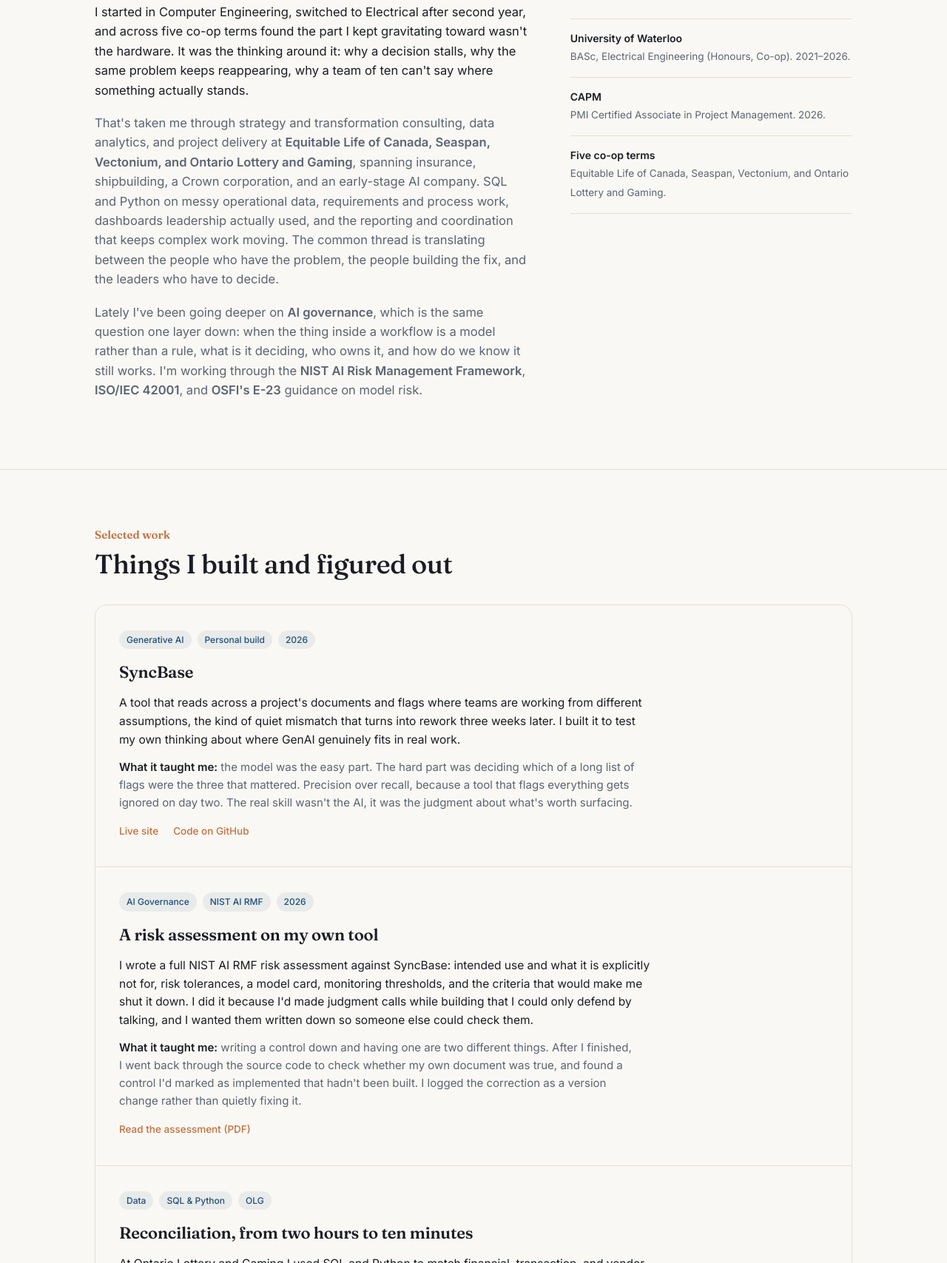
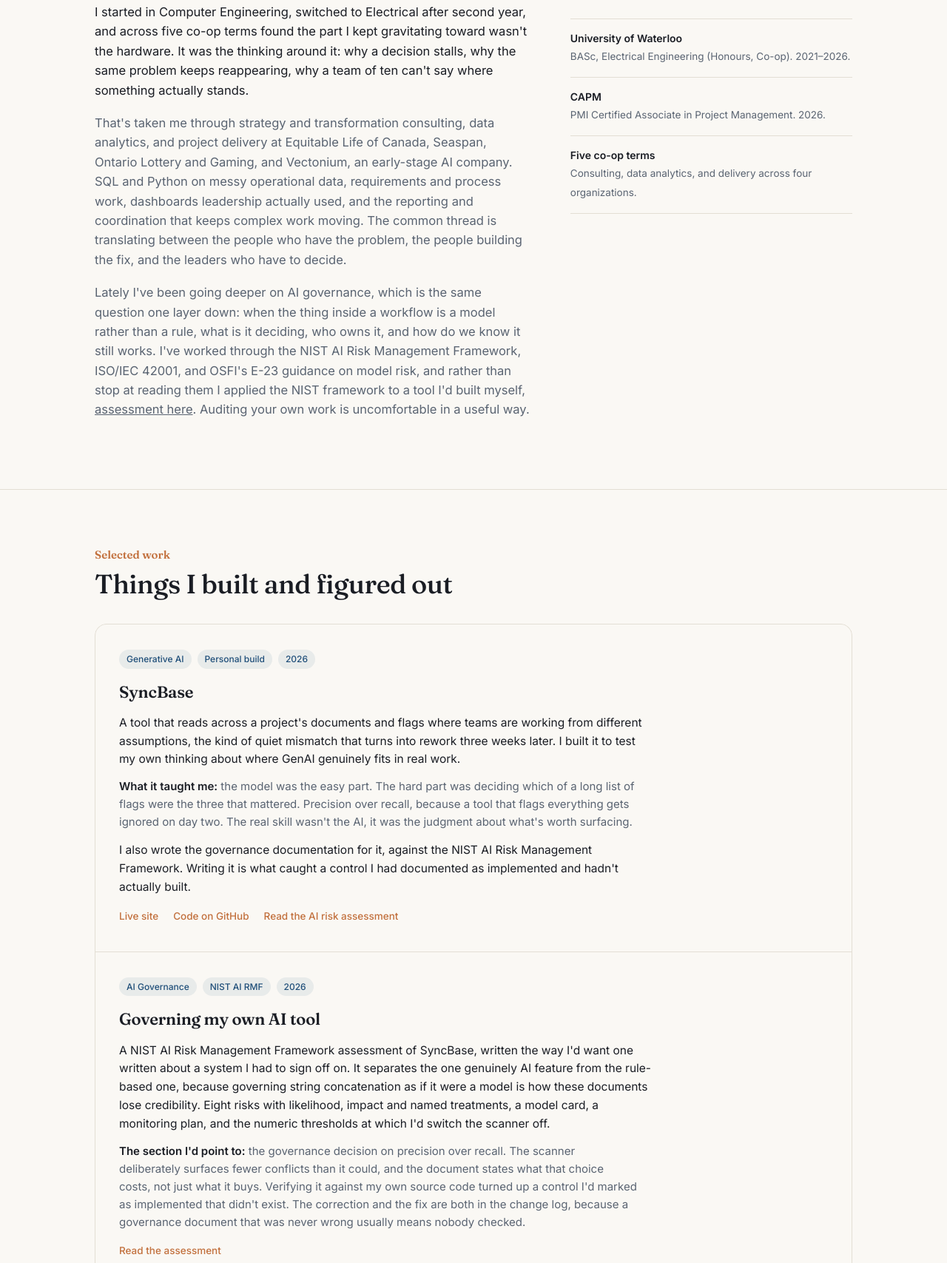
Before and after one commit to sameerbxba/sameerbxba.github.io, a plain HTML site: page index.html in a window 1280 px wide. Shown: the part 1160-2867 px from the top of the page at 74% size. Drawn offline with Linux system fonts and the light colour scheme.

Commit message:
Add files via upload

```diff
--- a/index.html
+++ b/index.html
@@ -7,7 +7,7 @@
 <meta name="description" content="Sameer Athili - I turn ambiguous problems into things people can act on. Electrical Engineering (Co-op) at the University of Waterloo, CAPM certified.">
 <link rel="preconnect" href="https://fonts.googleapis.com">
 <link rel="preconnect" href="https://fonts.gstatic.com" crossorigin>
-<link href="https://fonts.googleapis.com/css2?family=Fraunces:opsz,wght@9..144,400;9..144,500;9..144,600&family=Inter:wght@400;500;600&display=swap" rel="stylesheet">
+<link href="https://fonts.googleapis.com/css2?family=Fraunces:opsz,wght@9..144,400;9..144,500;9..144,600&amp;family=Inter:wght@400;500;600&amp;display=swap" rel="stylesheet">
 <style>
   :root{
     --ink:#1a1d24;
@@ -108,6 +108,7 @@
   .proj p{font-size:15.5px;color:var(--ink);max-width:74ch;margin-bottom:12px;line-height:1.6}
   .proj .took{font-size:15px;color:var(--slate);max-width:74ch}
   .proj .took b{color:var(--ink);font-weight:600}
+  .proj .took + p.muted{margin-top:14px;margin-bottom:0}
   .proj .plinks{display:flex;gap:20px;margin-top:16px}
   .proj .plinks a{font-size:13.5px;color:var(--accent);text-decoration:none;border-bottom:1px solid transparent;padding-bottom:2px;transition:border-color .18s;font-weight:500}
   .proj .plinks a:hover{border-color:var(--accent)}
@@ -182,14 +183,14 @@
   <div class="about-grid">
     <div class="about-body">
       <p>I started in Computer Engineering, switched to Electrical after second year, and across five co-op terms found the part I kept gravitating toward wasn't the hardware. It was the thinking around it: why a decision stalls, why the same problem keeps reappearing, why a team of ten can't say where something actually stands.</p>
-      <p class="muted">That's taken me through strategy and transformation consulting, data analytics, and project delivery at <strong>Equitable Life of Canada, Seaspan, Vectonium, and Ontario Lottery and Gaming</strong>, spanning insurance, shipbuilding, a Crown corporation, and an early-stage AI company. SQL and Python on messy operational data, requirements and process work, dashboards leadership actually used, and the reporting and coordination that keeps complex work moving. The common thread is translating between the people who have the problem, the people building the fix, and the leaders who have to decide.</p>
-      <p class="muted">Lately I've been going deeper on <strong>AI governance</strong>, which is the same question one layer down: when the thing inside a workflow is a model rather than a rule, what is it deciding, who owns it, and how do we know it still works. I'm working through the <strong>NIST AI Risk Management Framework</strong>, <strong>ISO/IEC 42001</strong>, and <strong>OSFI's E-23</strong> guidance on model risk.</p>
+      <p class="muted">That's taken me through strategy and transformation consulting, data analytics, and project delivery at Equitable Life of Canada, Seaspan, Ontario Lottery and Gaming, and Vectonium, an early-stage AI company. SQL and Python on messy operational data, requirements and process work, dashboards leadership actually used, and the reporting and coordination that keeps complex work moving. The common thread is translating between the people who have the problem, the people building the fix, and the leaders who have to decide.</p>
+      <p class="muted">Lately I've been going deeper on AI governance, which is the same question one layer down: when the thing inside a workflow is a model rather than a rule, what is it deciding, who owns it, and how do we know it still works. I've worked through the NIST AI Risk Management Framework, ISO/IEC 42001, and OSFI's E-23 guidance on model risk, and rather than stop at reading them I applied the NIST framework to a tool I'd built myself, <a href="assets/SyncBase_NIST_AI_RMF_Assessment.pdf" target="_blank" rel="noopener">assessment here</a>. Auditing your own work is uncomfortable in a useful way.</p>
     </div>
     <div class="about-photo">
       <div class="facts">
         <div class="fact"><b>University of Waterloo</b><span>BASc, Electrical Engineering (Honours, Co-op). 2021&ndash;2026.</span></div>
         <div class="fact"><b>CAPM</b><span>PMI Certified Associate in Project Management. 2026.</span></div>
-        <div class="fact"><b>Five co-op terms</b><span>Equitable Life of Canada, Seaspan, Vectonium, and Ontario Lottery and Gaming.</span></div>
+        <div class="fact"><b>Five co-op terms</b><span>Consulting, data analytics, and delivery across four organizations.</span></div>
       </div>
     </div>
   </div>
@@ -205,15 +206,16 @@
       <h3>SyncBase</h3>
       <p>A tool that reads across a project's documents and flags where teams are working from different assumptions, the kind of quiet mismatch that turns into rework three weeks later. I built it to test my own thinking about where GenAI genuinely fits in real work.</p>
       <div class="took"><b>What it taught me:</b> the model was the easy part. The hard part was deciding which of a long list of flags were the three that mattered. Precision over recall, because a tool that flags everything gets ignored on day two. The real skill wasn't the AI, it was the judgment about what's worth surfacing.</div>
-      <div class="plinks"><a href="https://syncbase-eight.vercel.app" target="_blank" rel="noopener">Live site</a><a href="https://github.com/sameerbxba/syncbase" target="_blank" rel="noopener">Code on GitHub</a></div>
+      <p class="muted">I also wrote the governance documentation for it, against the NIST AI Risk Management Framework. Writing it is what caught a control I had documented as implemented and hadn't actually built.</p>
+      <div class="plinks"><a href="https://syncbase-eight.vercel.app" target="_blank" rel="noopener">Live site</a><a href="https://github.com/sameerbxba/syncbase" target="_blank" rel="noopener">Code on GitHub</a><a href="assets/SyncBase_NIST_AI_RMF_Assessment.pdf" target="_blank" rel="noopener">Read the AI risk assessment</a></div>
     </div>
 
     <div class="proj">
       <div class="tags"><span class="tag">AI Governance</span><span class="tag">NIST AI RMF</span><span class="tag">2026</span></div>
-      <h3>A risk assessment on my own tool</h3>
-      <p>I wrote a full NIST AI RMF risk assessment against SyncBase: intended use and what it is explicitly not for, risk tolerances, a model card, monitoring thresholds, and the criteria that would make me shut it down. I did it because I'd made judgment calls while building that I could only defend by talking, and I wanted them written down so someone else could check them.</p>
-      <div class="took"><b>What it taught me:</b> writing a control down and having one are two different things. After I finished, I went back through the source code to check whether my own document was true, and found a control I'd marked as implemented that hadn't been built. I logged the correction as a version change rather than quietly fixing it.</div>
-      <div class="plinks"><a href="syncbase-nist-assessment.pdf" target="_blank" rel="noopener">Read the assessment (PDF)</a></div>
+      <h3>Governing my own AI tool</h3>
+      <p>A NIST AI Risk Management Framework assessment of SyncBase, written the way I'd want one written about a system I had to sign off on. It separates the one genuinely AI feature from the rule-based one, because governing string concatenation as if it were a model is how these documents lose credibility. Eight risks with likelihood, impact and named treatments, a model card, a monitoring plan, and the numeric thresholds at which I'd switch the scanner off.</p>
+      <div class="took"><b>The section I'd point to:</b> the governance decision on precision over recall. The scanner deliberately surfaces fewer conflicts than it could, and the document states what that choice costs, not just what it buys. Verifying it against my own source code turned up a control I'd marked as implemented that didn't exist. The correction and the fix are both in the change log, because a governance document that was never wrong usually means nobody checked.</div>
+      <div class="plinks"><a href="assets/SyncBase_NIST_AI_RMF_Assessment.pdf" target="_blank" rel="noopener">Read the assessment</a></div>
     </div>
 
     <div class="proj">
@@ -251,9 +253,8 @@
         <h4>Strategy &amp; Digital Transformation Consultant</h4>
         <div class="org">Equitable Life of Canada</div>
         <ul>
-          <li>Coordinated six concurrent transformation workstreams, analyzing performance data and turning findings into recommendations for business and technology stakeholders.</li>
+          <li>Defined scope for a ServiceNow Integrated Risk Management implementation, translating risk and compliance requirements into workflows, acceptance criteria, and reporting the business would actually use.</li>          <li>Coordinated six concurrent transformation workstreams, analyzing performance data and turning findings into recommendations for business and technology stakeholders.</li>
           <li>Facilitated cross-team reviews across architecture, risk, and vendor management, and built Power BI reporting that turned a stuck sign-off from an admin item into a visible schedule risk.</li>
-          <li>Defined scope for a ServiceNow Integrated Risk Management build, translating risk and compliance requirements into workflows and acceptance criteria the business would actually use.</li>
           <li>Ran current- and future-state analysis on a workflow redesign, cutting handoff delays by roughly a quarter.</li>
         </ul>
       </div>
@@ -291,8 +292,7 @@
         <h4>Data &amp; Digital Strategy Analyst</h4>
         <div class="org">Ontario Lottery and Gaming</div>
         <ul>
-          <li>Ran a PIPEDA gap analysis against current practice and turned the findings into a risk-tiered remediation plan three business units adopted, ranking gaps by exposure rather than by how easy they were to fix.</li>
-          <li>Used SQL and Python on high-volume financial and operational data to surface trends, exceptions, and discrepancies.</li>
+          <li>Ran a PIPEDA privacy gap analysis against legislative requirements and produced a risk-tiered remediation plan adopted across three business units.</li>          <li>Used SQL and Python on high-volume financial and operational data to surface trends, exceptions, and discrepancies.</li>
           <li>Automated four reconciliation and reporting workflows, cutting one from two hours to ten minutes.</li>
           <li>Built the Tableau and Power BI dashboards leadership reviewed weekly, and analyzed survey and feedback data for recurring themes.</li>
         </ul>
@@ -344,6 +344,7 @@
         <li>Stakeholder synthesis &amp; translation</li>
         <li>Evidence-based recommendations</li>
         <li>AI governance frameworks (NIST, ISO 42001, OSFI E-23)</li>
+        <li>Model cards, AI risk registers, intended-use statements</li>
         <li>Documentation, training, adoption</li>
         <li>Building with GenAI, judgment-first</li>
       </ul>
```
